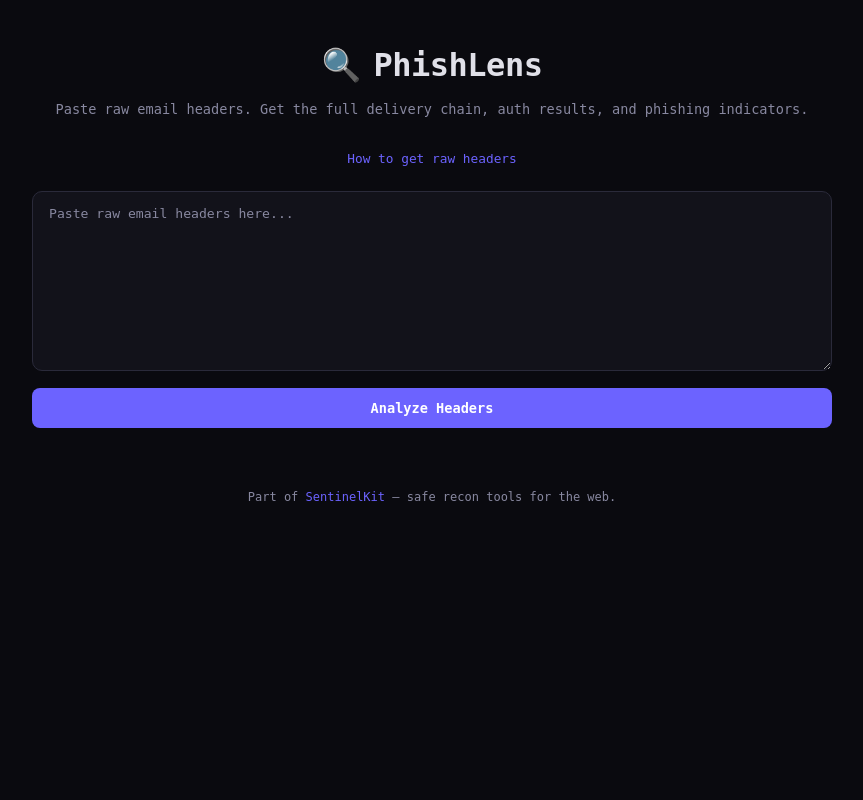
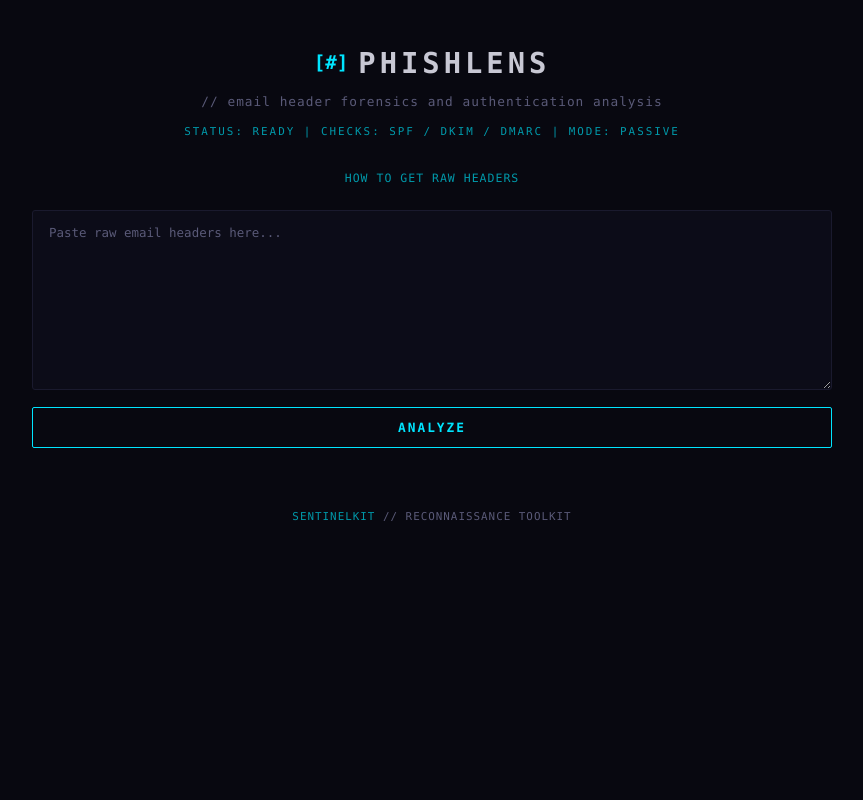
Before and after one commit to EmberGuild-Labs/phishlens, a Flask app: page / in a window 1280 px wide. Shown: the whole page, without its empty margins (208-1071 px from the left). Run offline with Flask 3, Linux system fonts and the light colour scheme.

Commit message:
Restyle UI: tactical/terminal aesthetic, no emojis
Darker palette, cyan accent, sharp corners, uppercase labels, letter-spacing,
terminal-style status line and bracket icons.

Co-Authored-By: Claude Sonnet 4.6 <noreply@anthropic.com>

```diff
--- a/static/style.css
+++ b/static/style.css
@@ -5,23 +5,24 @@
 }
 
 :root {
-    --bg: #0a0a0f;
-    --surface: #12121a;
-    --surface-2: #1a1a26;
-    --border: #2a2a3a;
-    --text: #e0e0e8;
-    --text-muted: #8888a0;
-    --accent: #6c63ff;
-    --accent-glow: rgba(108, 99, 255, 0.3);
-    --green: #22c55e;
-    --blue: #3b82f6;
-    --yellow: #eab308;
-    --red: #ef4444;
-    --orange: #f97316;
+    --bg: #080810;
+    --surface: #0c0c18;
+    --surface-2: #111122;
+    --border: #1a1a2e;
+    --text: #c8c8d4;
+    --text-muted: #5a5a78;
+    --accent: #00e5ff;
+    --accent-dim: #0099aa;
+    --accent-glow: rgba(0, 229, 255, 0.15);
+    --green: #00ff88;
+    --blue: #4488ff;
+    --yellow: #ffaa00;
+    --red: #ff3344;
+    --orange: #ff6622;
 }
 
 body {
-    font-family: 'SF Mono', 'Fira Code', 'JetBrains Mono', monospace;
+    font-family: 'SF Mono', 'Fira Code', 'JetBrains Mono', 'Consolas', monospace;
     background: var(--bg);
     color: var(--text);
     min-height: 100vh;
@@ -34,56 +35,65 @@ body {
     padding: 40px 20px;
 }
 
-header {
-    text-align: center;
-    margin-bottom: 24px;
-}
+header { text-align: center; margin-bottom: 24px; }
 
 .logo {
     display: flex;
     align-items: center;
     justify-content: center;
-    gap: 12px;
-    margin-bottom: 8px;
+    gap: 10px;
+    margin-bottom: 6px;
 }
 
-.logo-icon { font-size: 2rem; }
+.logo-icon {
+    font-size: 1.2rem;
+    color: var(--accent);
+    font-weight: 700;
+}
 
 h1 {
-    font-size: 2rem;
+    font-size: 1.8rem;
     font-weight: 700;
-    letter-spacing: -0.5px;
+    letter-spacing: 4px;
 }
 
 .tagline {
     color: var(--text-muted);
-    font-size: 0.85rem;
+    font-size: 0.8rem;
+    letter-spacing: 1px;
 }
 
-.how-to {
-    margin-bottom: 20px;
-    text-align: center;
+.status-line {
+    margin-top: 10px;
+    font-size: 0.68rem;
+    color: var(--accent-dim);
+    letter-spacing: 2px;
+    text-transform: uppercase;
 }
+
+.how-to { margin-bottom: 20px; text-align: center; }
 
 .how-to-toggle {
     background: none;
     border: none;
-    color: var(--accent);
+    color: var(--accent-dim);
     font-family: inherit;
-    font-size: 0.8rem;
+    font-size: 0.72rem;
     cursor: pointer;
+    letter-spacing: 1px;
+    text-transform: uppercase;
 }
 
-.how-to-toggle:hover { text-decoration: underline; }
+.how-to-toggle:hover { color: var(--accent); }
 
 .how-to-content {
     background: var(--surface);
     border: 1px solid var(--border);
-    border-radius: 8px;
+    border-radius: 3px;
     padding: 14px 18px;
     margin-top: 10px;
     text-align: left;
-    font-size: 0.78rem;
+    font-size: 0.72rem;
     color: var(--text-muted);
 }
 
@@ -96,10 +106,10 @@ h1 {
     width: 100%;
     background: var(--surface);
     border: 1px solid var(--border);
-    border-radius: 10px;
+    border-radius: 3px;
     color: var(--text);
     font-family: inherit;
-    font-size: 0.82rem;
+    font-size: 0.78rem;
     padding: 14px 16px;
     resize: vertical;
     outline: none;
@@ -109,110 +119,114 @@ h1 {
 
 #headers-input:focus {
     border-color: var(--accent);
-    box-shadow: 0 0 20px var(--accent-glow);
+    box-shadow: 0 0 12px var(--accent-glow);
 }
 
 #headers-input::placeholder { color: var(--text-muted); }
 
 #analyze-btn {
-    background: var(--accent);
-    color: #fff;
-    border: none;
-    border-radius: 8px;
+    background: transparent;
+    color: var(--accent);
+    border: 1px solid var(--accent);
+    border-radius: 2px;
     padding: 12px 28px;
     font-family: inherit;
-    font-size: 0.85rem;
-    font-weight: 600;
+    font-size: 0.8rem;
+    font-weight: 700;
+    letter-spacing: 2px;
     cursor: pointer;
-    transition: opacity 0.2s;
+    transition: all 0.2s;
     display: block;
     width: 100%;
 }
 
-#analyze-btn:hover { opacity: 0.85; }
-#analyze-btn:disabled { opacity: 0.4; cursor: not-allowed; }
+#analyze-btn:hover { background: var(--accent); color: var(--bg); }
+#analyze-btn:disabled { opacity: 0.3; cursor: not-allowed; }
 
 .loading { text-align: center; padding: 40px; }
 
 .spinner {
-    width: 32px;
-    height: 32px;
-    border: 3px solid var(--border);
+    width: 28px;
+    height: 28px;
+    border: 2px solid var(--border);
     border-top-color: var(--accent);
     border-radius: 50%;
-    animation: spin 0.8s linear infinite;
+    animation: spin 0.6s linear infinite;
     margin: 0 auto 12px;
 }
 
 @keyframes spin { to { transform: rotate(360deg); } }
 
-.loading p { color: var(--text-muted); font-size: 0.85rem; }
+.loading p {
+    color: var(--accent-dim);
+    font-size: 0.75rem;
+    letter-spacing: 2px;
+    text-transform: uppercase;
+}
 
 .hidden { display: none !important; }
 
 .error-msg {
-    background: rgba(239, 68, 68, 0.1);
-    border: 1px solid rgba(239, 68, 68, 0.3);
-    border-radius: 8px;
-    padding: 14px 18px;
+    background: rgba(255, 51, 68, 0.08);
+    border: 1px solid rgba(255, 51, 68, 0.25);
+    border-left: 3px solid var(--red);
+    border-radius: 2px;
+    padding: 12px 16px;
     color: var(--red);
-    font-size: 0.85rem;
+    font-size: 0.8rem;
     margin-bottom: 20px;
 }
 
-.section {
-    margin-bottom: 24px;
+.section { margin-bottom: 24px; }
+
+.section h2 {
+    font-size: 0.75rem;
+    text-transform: uppercase;
+    letter-spacing: 3px;
+    color: var(--text-muted);
+    margin-bottom: 12px;
+    padding-bottom: 6px;
+    border-bottom: 1px solid var(--border);
 }
 
-.section h2 {
-    font-size: 0.85rem;
-    text-transform: uppercase;
-    letter-spacing: 1px;
-    color: var(--text-muted);
-    margin-bottom: 12px;
-}
-
-/* Risk display */
 .risk-meter {
     display: flex;
     align-items: center;
     gap: 16px;
     background: var(--surface);
     border: 1px solid var(--border);
-    border-radius: 10px;
+    border-radius: 3px;
     padding: 18px 20px;
 }
 
 .risk-score {
-    font-size: 2.2rem;
+    font-size: 2rem;
     font-weight: 700;
     min-width: 60px;
     text-align: center;
 }
 
-.risk-bar-container {
-    flex: 1;
-}
+.risk-bar-container { flex: 1; }
 
 .risk-bar-bg {
-    height: 8px;
+    height: 6px;
     background: var(--surface-2);
-    border-radius: 4px;
+    border-radius: 1px;
     overflow: hidden;
     margin-bottom: 6px;
 }
 
 .risk-bar-fill {
     height: 100%;
-    border-radius: 4px;
+    border-radius: 1px;
     transition: width 0.5s ease;
 }
 
 .risk-label {
-    font-size: 0.78rem;
-    font-weight: 600;
+    font-size: 0.72rem;
+    font-weight: 700;
     text-transform: uppercase;
-    letter-spacing: 0.5px;
+    letter-spacing: 2px;
 }
 
 .risk-low .risk-score, .risk-low .risk-label { color: var(--green); }
@@ -457,16 +475,18 @@ h1 {
 footer {
     margin-top: 60px;
     text-align: center;
-    font-size: 0.75rem;
+    font-size: 0.68rem;
     color: var(--text-muted);
+    letter-spacing: 1px;
+    text-transform: uppercase;
 }
 
-footer a { color: var(--accent); text-decoration: none; }
-footer a:hover { text-decoration: underline; }
+footer a { color: var(--accent-dim); text-decoration: none; }
+footer a:hover { color: var(--accent); }
 
 @media (max-width: 600px) {
     .container { padding: 24px 14px; }
-    h1 { font-size: 1.5rem; }
+    h1 { font-size: 1.4rem; }
     .auth-grid { grid-template-columns: 1fr; }
     .summary-key { width: 110px; }
 }
--- a/templates/index.html
+++ b/templates/index.html
@@ -10,19 +10,20 @@
     <div class="container">
         <header>
             <div class="logo">
-                <span class="logo-icon">🔍</span>
-                <h1>PhishLens</h1>
+                <span class="logo-icon">[#]</span>
+                <h1>PHISHLENS</h1>
             </div>
-            <p class="tagline">Paste raw email headers. Get the full delivery chain, auth results, and phishing indicators.</p>
+            <p class="tagline">// email header forensics and authentication analysis</p>
+            <div class="status-line">STATUS: READY | CHECKS: SPF / DKIM / DMARC | MODE: PASSIVE</div>
         </header>
 
         <div class="how-to">
             <button class="how-to-toggle" id="how-to-toggle">How to get raw headers</button>
             <div class="how-to-content hidden" id="how-to-content">
-                <p><strong>Gmail:</strong> Open email → ⋮ menu → "Show original" → copy everything above the body</p>
-                <p><strong>Outlook:</strong> Open email → ⋮ menu → View → "View message source"</p>
-                <p><strong>Apple Mail:</strong> View → Message → All Headers (⌘⇧H)</p>
-                <p><strong>Thunderbird:</strong> View → Message Source (Ctrl+U)</p>
+                <p><strong>Gmail:</strong> Open email > menu > "Show original" > copy everything above the body</p>
+                <p><strong>Outlook:</strong> Open email > menu > View > "View message source"</p>
+                <p><strong>Apple Mail:</strong> View > Message > All Headers (Cmd+Shift+H)</p>
+                <p><strong>Thunderbird:</strong> View > Message Source (Ctrl+U)</p>
             </div>
         </div>
 
@@ -34,13 +35,13 @@
                     rows="10"
                     spellcheck="false"
                 ></textarea>
-                <button type="submit" id="analyze-btn">Analyze Headers</button>
+                <button type="submit" id="analyze-btn">ANALYZE</button>
             </form>
         </div>
 
         <div id="loading" class="loading hidden">
             <div class="spinner"></div>
-            <p>Analyzing headers...</p>
+            <p>PARSING HEADERS...</p>
         </div>
 
         <div id="error-msg" class="error-msg hidden"></div>
@@ -75,7 +76,7 @@
         </div>
 
         <footer>
-            <p>Part of <a href="https://sentinelkit.proxnode.xyz">SentinelKit</a> — safe recon tools for the web.</p>
+            <p><a href="https://sentinelkit.proxnode.xyz">SENTINELKIT</a> // reconnaissance toolkit</p>
         </footer>
     </div>
 
```
Also changed, not shown: other parts of static/style.css (+59 -55 lines).
